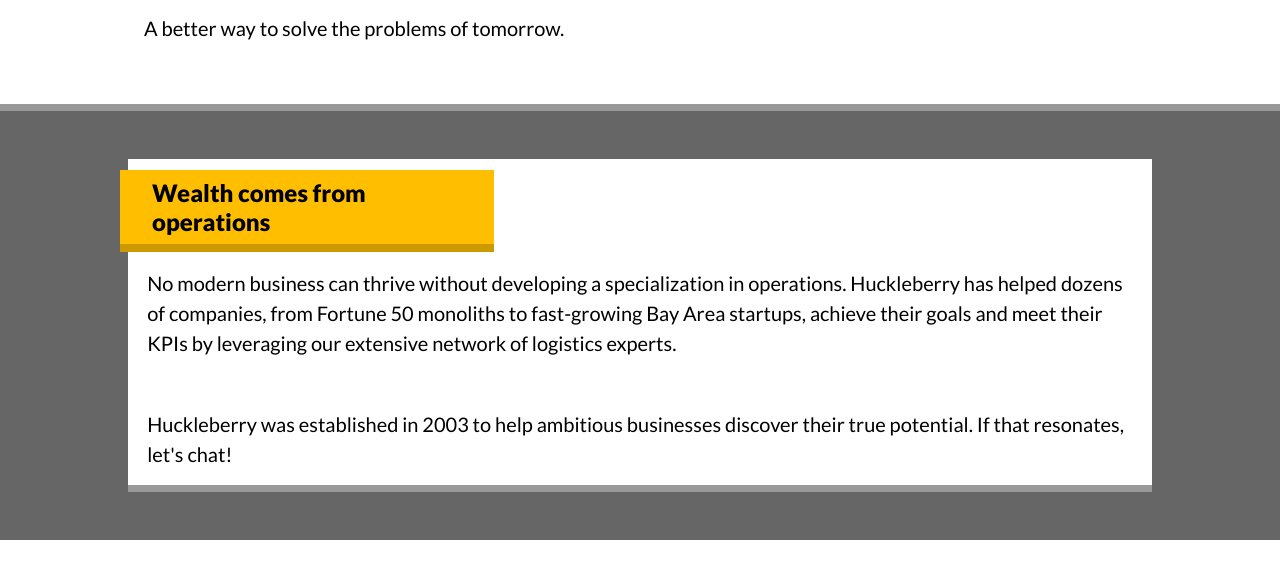
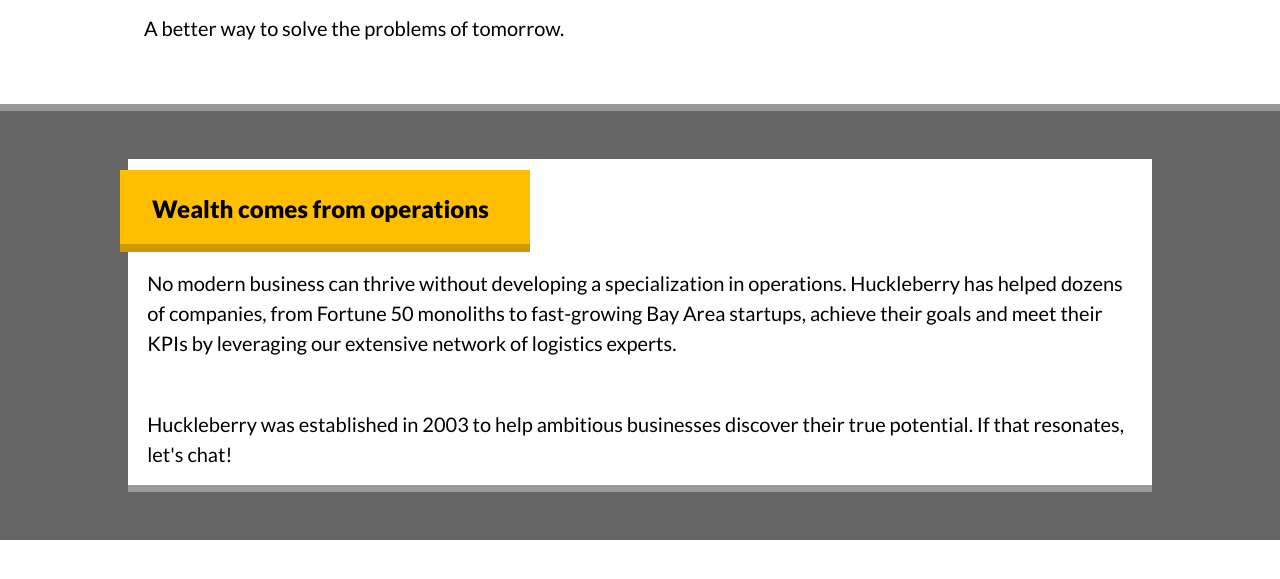
Before and after one commit to rebornay/ASSIGNMENT-2, a plain HTML site: page index.html in a window 1280 px wide. Shown: the part 215-794 px from the top of the page. Drawn offline with Linux system fonts and the light colour scheme.

Commit message:
Added width to the desktop section

```diff
--- a/style.css
+++ b/style.css
@@ -94,9 +94,10 @@ main p {
 
     section {
         padding-inline-end: 1.5rem;
-        padding-block-start: .5rem;
+        padding-block-start: 1.5rem;
         padding-inline-start: 2rem;
         margin-inline-start: -.5rem;
+        width: 40%;
     }
 
     main {
```
